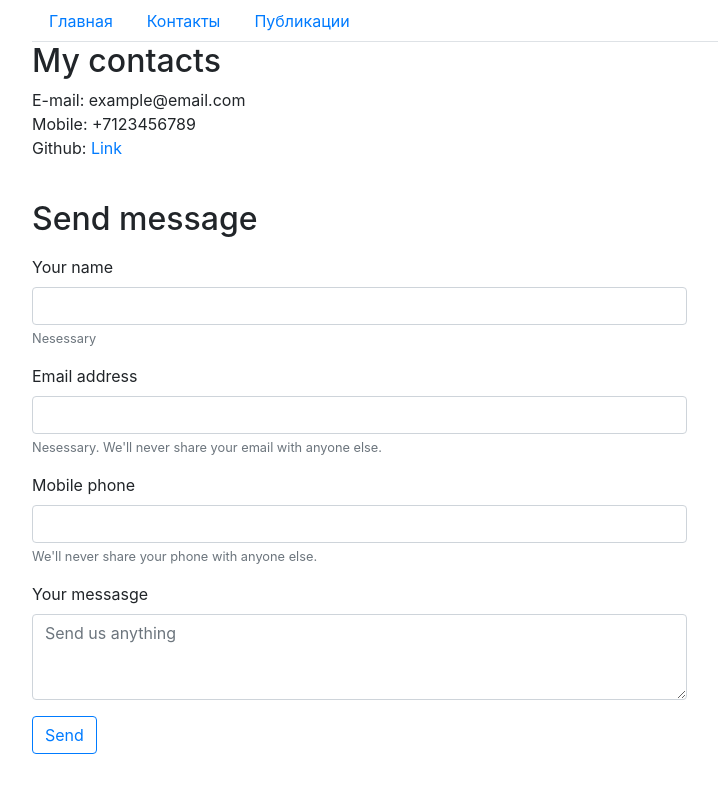
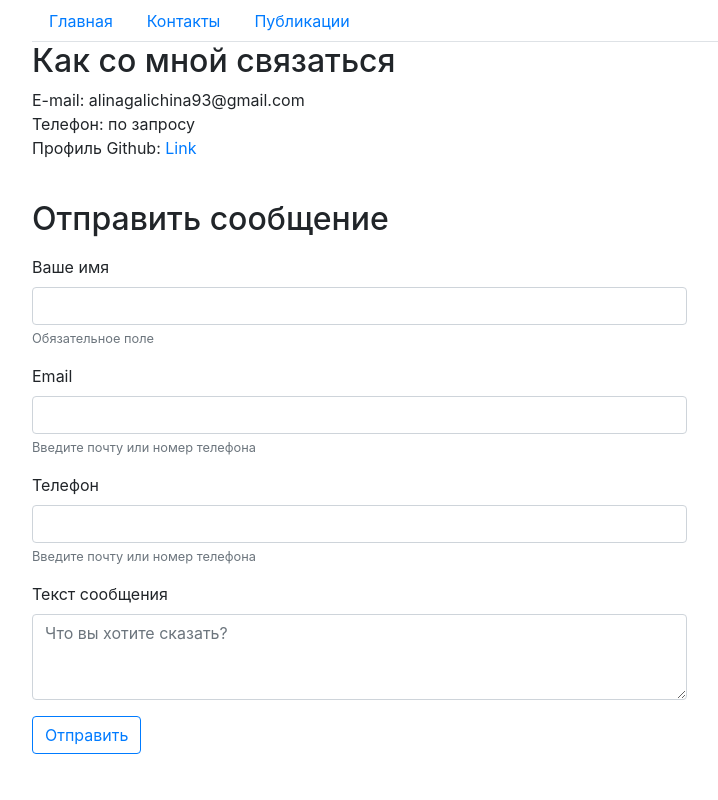
Before and after one commit to alina-andreevna/personal_blog, a Django app: page /contact/ in a window 1280 px wide. Shown: the whole page, without its empty margins (68-786 px from the left). Run offline with Django 3.2, Linux system fonts and the light colour scheme; some libraries are stand-ins or nearby versions.

Commit message:
Translate contact page
Russian language

```diff
--- a/templates/contacts.html
+++ b/templates/contacts.html
@@ -3,21 +3,19 @@
 {% block title %}Contacts{% endblock title %}
 
 {% block content %}
-    <h2>My contacts</h2>
+    <h2>Как со мной связаться</h2>
     <p>
-        E-mail: example@email.com
+        E-mail: alinagalichina93@gmail.com
         <br>
-        Mobile: +7123456789
+        Телефон: по запросу
         <br>
-        Github: <a href = 'https://github.com/alina-andreevna'>Link</a>
+        Профиль Github: <a href = 'https://github.com/alina-andreevna'>Link</a>
         <br>
     </p>
 
     <br>
 
-
-
-    <h2>Send message</h2>
+    <h2>Отправить сообщение</h2>
 
     {% if send_status %}
         {% if color == 'green' %}
@@ -32,36 +30,35 @@
             </div>
         {% endif %}
     {% endif %}
-<!--    <p style="color: {{ color }}">{{ send_status }}</p>-->
 
     <p>
         <form action="/contact/" method="post">
             {% csrf_token %}
 
             <div class="form-group">
-            <label for="exampleInputName">Your name</label>
+            <label for="exampleInputName">Ваше имя</label>
             <input type="name" name="name" class="form-control" id="exampleInputName" aria-describedby="NameHelp">
-            <small id="nameHelp" class="form-text text-muted">Nesessary</small>
+            <small id="nameHelp" class="form-text text-muted">Обязательное поле</small>
             </div>
 
             <div class="form-group">
-            <label for="exampleInputEmail">Email address</label>
+            <label for="exampleInputEmail">Email</label>
             <input type="email" name="email" class="form-control" id="exampleInputEmail" aria-describedby="emailHelp">
-            <small id="emailHelp" class="form-text text-muted">Nesessary. We'll never share your email with anyone else.</small>
+            <small id="emailHelp" class="form-text text-muted">Введите почту или номер телефона</small>
             </div>
 
             <div class="form-group">
-            <label for="exampleInputPhone">Mobile phone</label>
+            <label for="exampleInputPhone">Телефон</label>
             <input type="phone" name="phone" class="form-control" id="exampleInputPhone" aria-describedby="phoneHelp">
-            <small id="phoneHelp" class="form-text text-muted">We'll never share your phone with anyone else.</small>
+            <small id="phoneHelp" class="form-text text-muted">Введите почту или номер телефона</small>
             </div>
 
             <div class="form-group">
-            <label for="exampleFormControlTextarea">Your messasge</label>
+            <label for="exampleFormControlTextarea">Текст сообщения</label>
             <textarea name="text" class="form-control" id="exampleFormControlTextarea" rows="3"
-                                                                            placeholder="Send us anything"></textarea>
+                                                                            placeholder="Что вы хотите сказать?"></textarea>
             </div>
-            <button type="submit" class="btn btn-outline-primary">Send</button>
+            <button type="submit" class="btn btn-outline-primary">Отправить</button>
          </form>
     </p>
 {% endblock content %}
--- a/web/views.py
+++ b/web/views.py
@@ -2,7 +2,6 @@ from django.http import HttpResponse
 from django.shortcuts import render, redirect
 from main.settings import PASSWORD, AUTHORIZED
 from web.models import Publication, Feedback, Comments
-
 
 
 def status(request):
@@ -47,17 +46,17 @@ def contact(request):
                                         phone=phone,
                                         text=text)
                 return render(request, 'contacts.html', {
-                    'send_status': 'Sended. Thanks for feedback.',
+                    'send_status': 'Ваше сообщение отправлено.',
                     'color': 'green',
                     'autorized': AUTHORIZED})
             else:
                 return render(request, 'contacts.html', {
-                    'send_status': 'Not sended. Enter your name',
+                    'send_status': 'Ваше сообщение не отправлено. Поле Имя не должно быть пустым',
                     'color': 'red',
                     'autorized': AUTHORIZED})
         else:
             return render(request, 'contacts.html', {
-                    'send_status': 'Not sended. Both email and phone shouldnt be empty',
+                    'send_status': 'Ваше сообщение не отправлено. Введите почту или номер телефона',
                     'color': 'red',
                     'autorized': AUTHORIZED})
 
```
